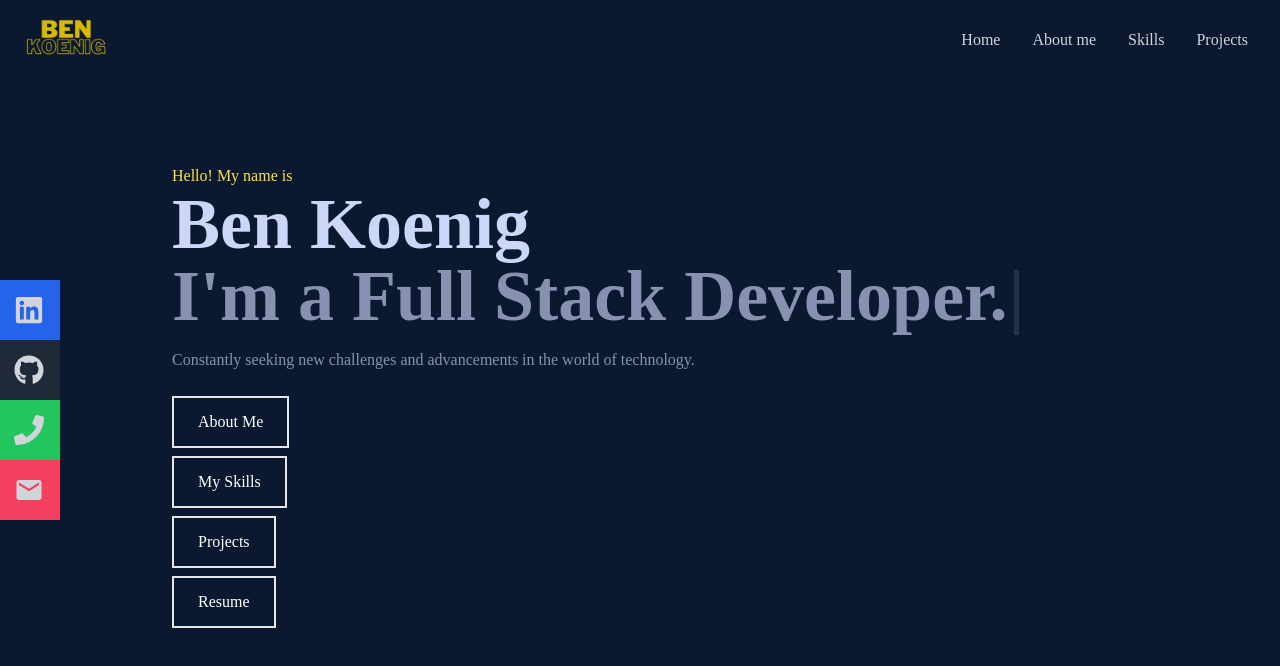
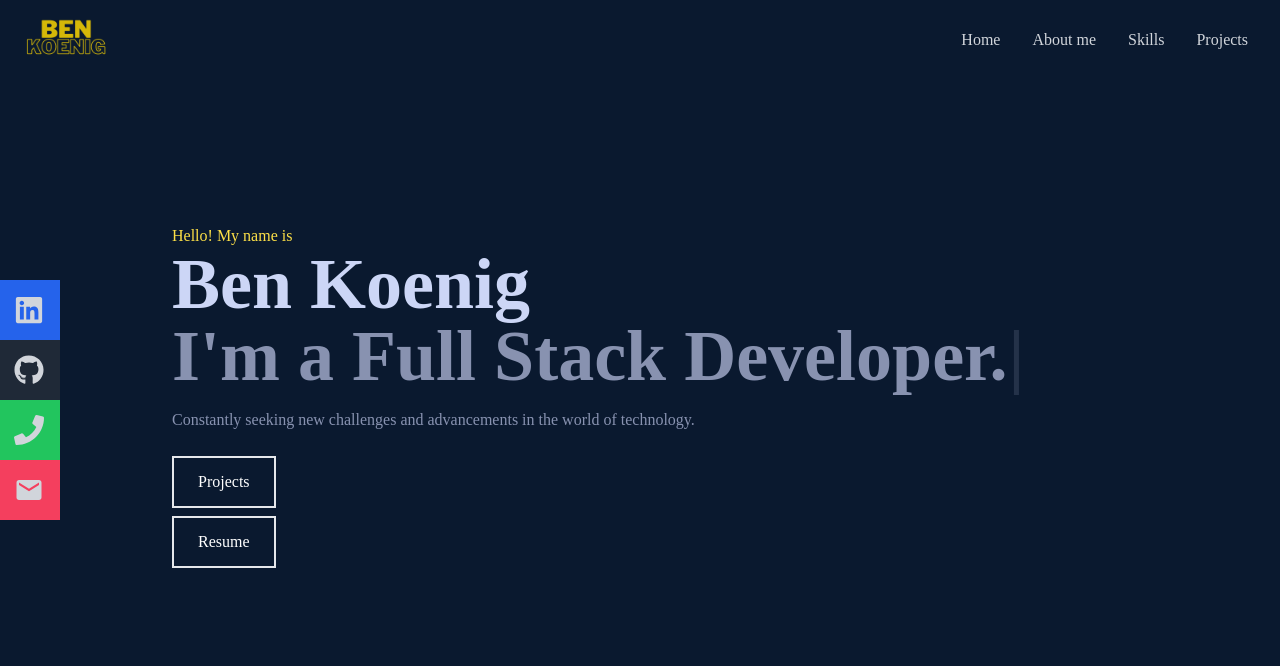
Before and after one commit to taqft/react_portfolio, a React (Create React App) app: page / in a window 1280 px wide. Shown: the top 666 px of the page. Built offline with nearby package versions, Linux system fonts and the light colour scheme.

Commit message:
update build for gh-pages

```diff
--- a/src/components/Home.jsx
+++ b/src/components/Home.jsx
@@ -10,20 +10,10 @@ export const Home = () => {
       <div className="max-w-[1000px] mx-auto px-8 flex flex-col justify-center h-full">
         <p className="text-yellow-300">{"Hello! My name is"}</p>
         <h1 className="text-4xl sm:text-7xl font-bold text-[#ccd6f6]">Ben Koenig</h1>
-            <h2 className="text-4xl sm:text-7xl font-bold text-[#8892b0]"><Typewriter options={{strings: ["I'm a Full Stack Developer.", "I'm a Mountain Climber.", "I'm a Heavy Sleeper."], autoStart: true, loop: true}} /></h2>
+        <h2 className="text-4xl sm:text-7xl font-bold text-[#8892b0]"><Typewriter options={{ strings: ["I'm a Full Stack Developer.", "I'm a Mountain Climber.", "I'm a Heavy Sleeper."], autoStart: true, loop: true }} /></h2>
         <p className="text-[#8892b0] py-4 max-w-[700px]">{"Constantly seeking new challenges and advancements in the world of technology."}</p>
         <div>
-                <Link to="AboutMe" smooth={true} duration={400}>
-                    <button className="text-white border-2 px-6 py-3 my-2 flex items-center hover:border-yellow-300">
-                      {"About Me"}
-                    </button>
-                </Link>
-                <Link to="Skills" smooth={true} duration={400}>
-                    <button className="text-white border-2 px-6 py-3 my-2 flex items-center hover:border-yellow-300">
-                      {"My Skills"}
-                    </button>
-                </Link>
-                <Link to="Projects" smooth={true} duration={400}>
+          <Link to="projects" smooth={true} duration={400}>
             <button className="text-white border-2 px-6 py-3 my-2 flex items-center hover:border-yellow-300">
               {"Projects"}
             </button>
--- a/src/components/Navbar.jsx
+++ b/src/components/Navbar.jsx
@@ -21,21 +21,21 @@ export const Navbar = () => {
             <div className="hidden md:flex">
                 <ul className="hidden md:flex">
                     <li>
-                        <Link to="home" smooth={true} duration={500}>{"Home"}</Link>
+                        <Link to="home" smooth={true} duration={400}>{"Home"}</Link>
                     </li>
                     <li>
-                        <Link to="about-me" smooth={true} duration={500}>{"About me"}</Link>
+                        <Link to="about-me" smooth={true} duration={400}>{"About me"}</Link>
                     </li>
                     <li>
-                        <Link to="skills" smooth={true} duration={500}>{"Skills"}</Link>
+                        <Link to="skills" smooth={true} duration={400}>{"Skills"}</Link>
                     </li>
                     <li>
-                        <Link to="projects" smooth={true} duration={500}>{"Projects"}</Link>
+                        <Link to="projects" smooth={true} duration={400}>{"Projects"}</Link>
                     </li>
                 </ul>
             </div>
 
-            {/* Hamburguer menu */}
+            {/* Stack menu */}
             <div onClick={handleClick} style={{ cursor: 'pointer' }} className="md:hidden z-10">
                 {!nav ? <FaBars /> : <FaTimes />}
             </div>
@@ -59,7 +59,7 @@ export const Navbar = () => {
                 </li>
             </ul>
 
-            {/* Social media icons */}
+            {/* Social media */}
             <div className="hidden lg:flex fixed flex-col top-[35%] left-0">
                 <ul>
                     <li className="w-[160px] h-[60px] flex justify-between items-center ml-[-100px] hover:ml-[-10px] duration-300 bg-blue-600">
```
Lines whose indentation alone changed are shown as unchanged.
